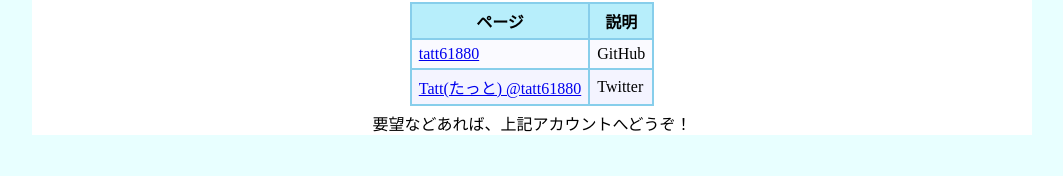
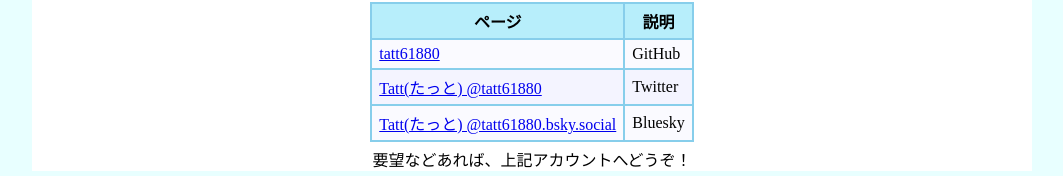
Before and after one commit to tatt61880/tatt61880.github.io, a website: page index.html in a window 1280 px wide. Shown: the part 830-1006 px from the top of the page, without its empty margins (108-1171 px from the left). Before the commit the page ends 970 px from the top, so only its background shows below. Drawn offline with Linux system fonts and the light colour scheme.

Commit message:
Update index.html

```diff
--- a/index.html
+++ b/index.html
@@ -224,12 +224,28 @@
             <th>説明</th>
           </tr>
           <tr>
-            <td><a href="https://github.com/tatt61880">tatt61880</a></td>
-            <td>GitHub</td>
+            <td>
+              <a href="https://github.com/tatt61880">tatt61880</a>
+            </td>
+            <td>
+              GitHub
+            </td>
           </tr>
           <tr>
-            <td><a href="https://twitter.com/tatt61880">Tatt(たっと) @tatt61880</a></td>
-            <td>Twitter</td>
+            <td>
+              <a href="https://twitter.com/tatt61880">Tatt(たっと) @tatt61880</a>
+            </td>
+            <td>
+              Twitter
+            </td>
+          </tr>
+          <tr>
+            <td>
+              <a href="https://bsky.app/profile/tatt61880.bsky.social">Tatt(たっと) @tatt61880.bsky.social</a>
+            </td>
+            <td>
+              Bluesky
+            </td>
           </tr>
         </table>
       </div>
```
